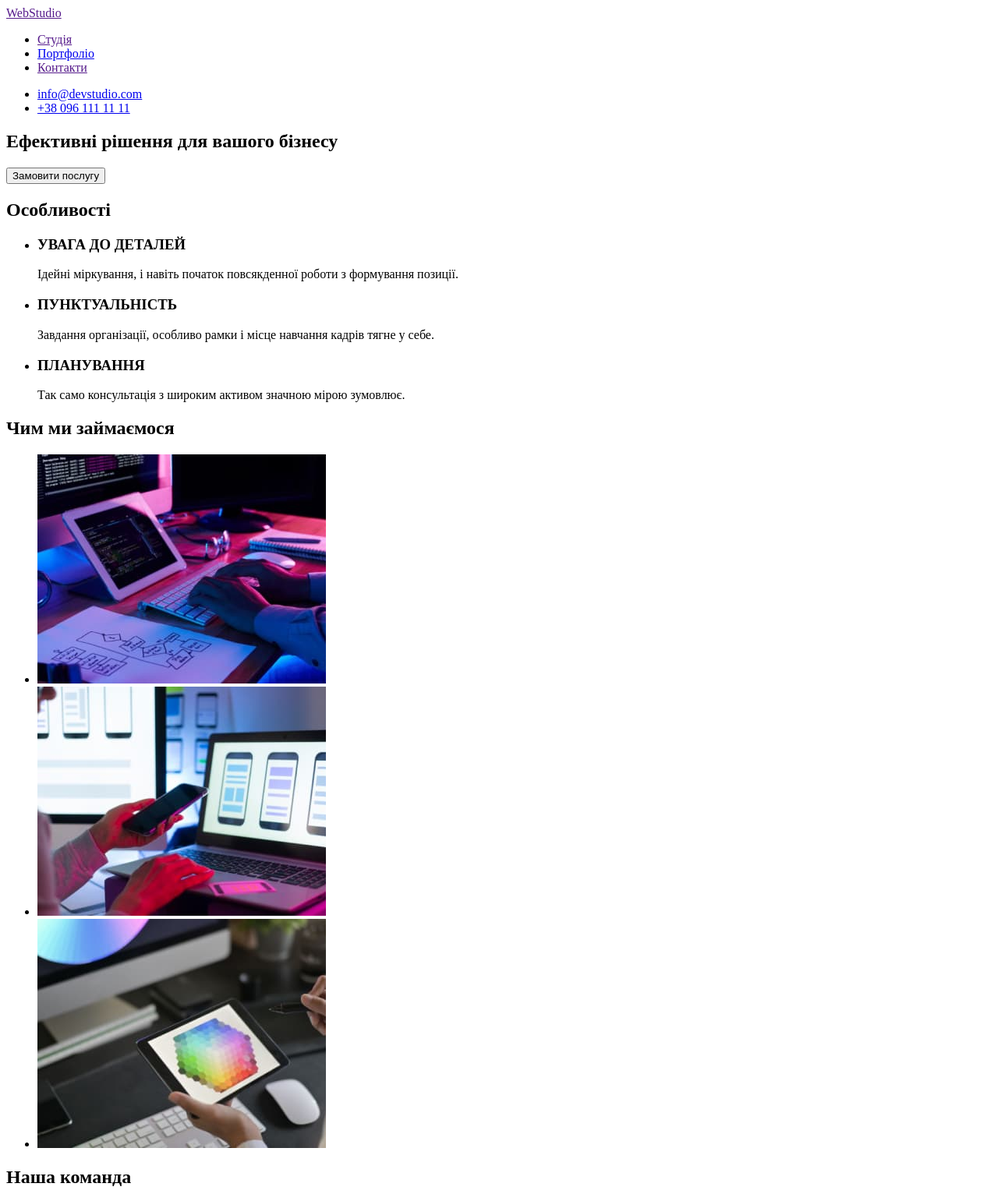
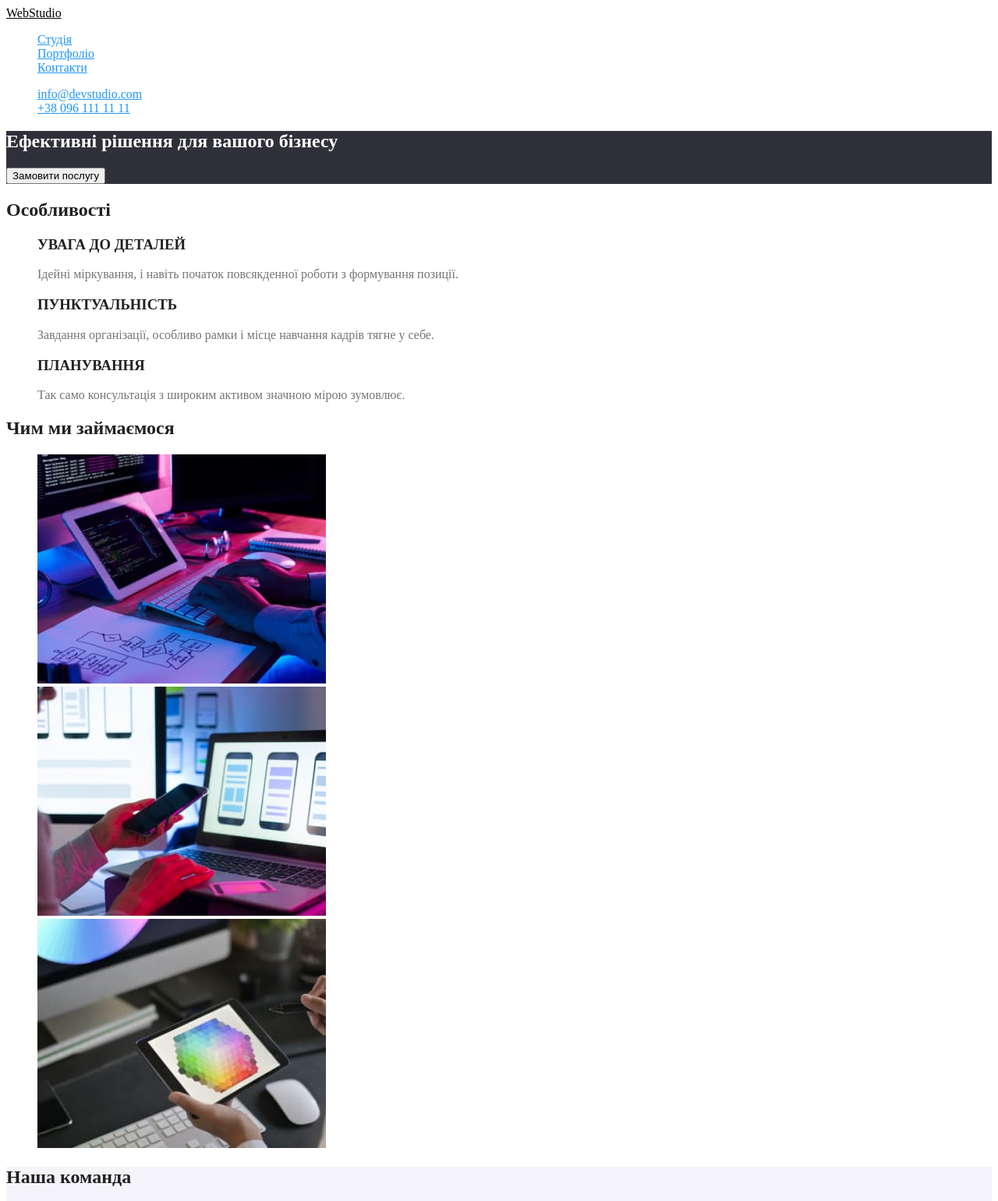
Before and after one commit to YTyndyk/goit-markup-hw-02, a plain HTML site: page index.html in a window 1280 px wide. Shown: the top 1541 px of the page at 78% size. Drawn offline with Linux system fonts and the light colour scheme.

Commit message:
подключает стили

```diff
--- /dev/null
+++ b/css/styles.css
@@ -0,0 +1,69 @@
+/* колір заголовків #212121;*/
+/* колір основного текста  #757575 */
+/* білий колір #FFFFFF */
+/* колір акценту #2196F3 */
+/* колір секції чим ми займаємося #F5F5F5 */
+/* колір секції наша команда #F5F4FA */
+/* колір футера #2F303A */
+
+.body{
+    color: #757575;
+}
+.logo{
+    color: #000000;
+}
+.logo:hover {
+    color: orange;
+}
+.logo:focus {
+    color: orange;
+}
+
+ul{
+    list-style: none;
+}
+/* site-nav */
+.site-nav a {
+    color: #2196F3;
+}
+.site-nav a:hover,
+.site-nav a:focus {
+    color: orange;
+}
+.contacts-nav a {
+    color: #2196F3;
+}
+.contacts-nav a:hover,
+.contacts-nav a:focus {
+    color: orange;
+}
+/* герой */
+.hero-title {
+    color:  #FFFFFF;
+}
+.hero{
+    background-color: #2F303A;
+}
+
+/* секції */
+.section-title {
+    color: #212121;
+}
+.title {
+    color: #212121;
+}
+/* секцыя наша команда */
+.link {
+    color: #212121;
+}
+.section-team {
+    color: #212121;
+    background: #F5F4FA;
+}
+/* підвал */
+.footer {
+    background-color: #2F303A;
+}
+.footer {
+    color: #FFFFFF;
+}
--- a/index.html
+++ b/index.html
@@ -5,50 +5,51 @@
     <meta http-equiv="X-UA-Compatible" content="IE=edge" />
     <meta name="viewport" content="width=device-width, initial-scale=1.0" />
     <title>WebStudio</title>
+    <link rel="stylesheet" href="./css/styles.css">
   </head>
-  <body>
+  <body class="body">
     <!--Шапка-->
     <header>
       <nav>
-        <a href="">WebStudio</a>
-        <ul>
+        <a href="" class="logo">WebStudio</a>
+        <ul class="site-nav">
           <li><a href="">Студія</a></li>
           <li><a href="./portfolio.html">Портфоліо</a></li>
           <li><a href="">Контакти</a></li>
         </ul>
       </nav>
-      <ul>
+      <ul class="contacts-nav">
         <li><a href="mailto:info@devstudio.com">info@devstudio.com</a></li>
         <li><a href="tel:+380961111111">+38 096 111 11 11</a></li>
       </ul>
     </header>
     <main>
       <!--Герой-->
-      <section>
-        <h1>Ефективні рішення для вашого бізнесу</h1>
+      <section class="hero">
+        <h1 class="hero-title">Ефективні рішення для вашого бізнесу</h1>
         <button type="button">Замовити послугу</button>
       </section>
       <!--Особливості студії-->
-      <section>
-        <h2>Особливості</h2>
-        <ul>
+      <section class="section">
+        <h2 class="section-title">Особливості</h2>
+        <ul class="peculiarities">
           <li>
-            <h3>УВАГА ДО ДЕТАЛЕЙ</h3>
+            <h3 class="title">УВАГА ДО ДЕТАЛЕЙ</h3>
             <p>Ідейні міркування, і навіть початок повсякденної роботи з формування позиції.</p>
           </li>
           <li>
-            <h3>ПУНКТУАЛЬНІСТЬ</h3>
+            <h3 class="title">ПУНКТУАЛЬНІСТЬ</h3>
             <p>Завдання організації, особливо рамки і місце навчання кадрів тягне у себе.</p>
           </li>
           <li>
-            <h3>ПЛАНУВАННЯ</h3>
+            <h3 class="title">ПЛАНУВАННЯ</h3>
             <p>Так само консультація з широким активом значною мірою зумовлює.</p>
           </li>
         </ul>
       </section>
       <!--Чим ми займаємося-->
-      <section>
-        <h2>Чим ми займаємося</h2>
+      <section class="section">
+        <h2 class="section-title">Чим ми займаємося</h2>
         <ul>
           <li>
             <img src="./images/img.jpg" alt="створення-розмітки" width="370" height="294" />
@@ -62,35 +63,35 @@
         </ul>
       </section>
       <!--Наша команда-->
-      <section>
-        <h2>Наша команда</h2>
-        <ul>
+      <section class="section-team">
+        <h2 class="section-title">Наша команда</h2>
+        <ul class="team-list">
           <li>
             <img src="./images/photo1.jpg" alt="фото1" width="270" height="260" />
-            <h3>Ігор Дем'яненко</h3>
+            <h3 class="link">Ігор Дем'яненко</h3>
             <p>Product Designer</p>
           </li>
           <li>
             <img src="./images/photo2.jpg" alt="фото2" width="270" height="260" />
-            <h3>Ольга Рєпіна</h3>
+            <h3 class="link">Ольга Рєпіна</h3>
             <p>Frontend Developer</p>
           </li>
           <li>
             <img src="./images/photo3.jpg" alt="фото3" width="270" height="260" />
-            <h3>Микола Тарасов</h3>
+            <h3 class="link">Микола Тарасов</h3>
             <p>Marketing</p>
           </li>
           <li>
             <img src="./images/photo4.jpg" alt="фото4" width="270" height="260" />
-            <h3>Михайло Єрмаков</h3>
+            <h3 class="link">Михайло Єрмаков</h3>
             <p>UI Designer</p>
           </li>
         </ul>
       </section>
     </main>
     <!--підвал-->
-    <footer>
-      <a href="">WebStudio</a>
+    <footer class="footer">
+      <a href="" class="logo">WebStudio</a>
       <address>
         <p>м. Київ, пр-т Лесі Українки, 26</p>
         <ul>
```
Also changed, not shown: portfolio.html (+1 -0 lines).
